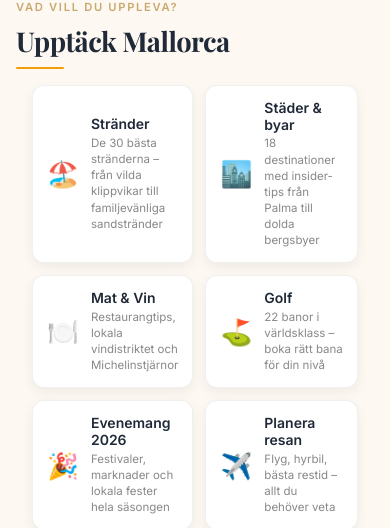
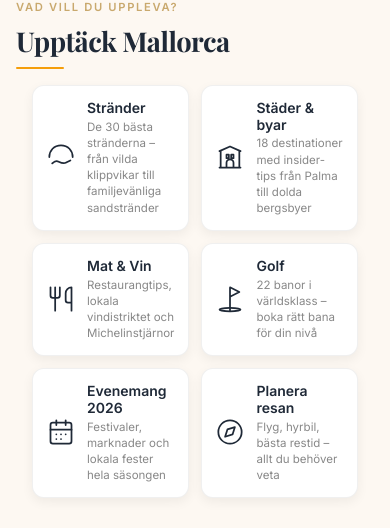
Before and after one commit to ErikFerla/min-hemsida, a Next.js app: page / in a window 390 px wide. Shown: the part 856-1384 px from the top of the page. Built offline with nearby package versions, Linux system fonts and the light colour scheme; a web font is replaced by a local one.

Commit message:
Replace emoji with minimal black SVG icons in feature-cards

```diff
--- a/app/components/FeatureCards.tsx
+++ b/app/components/FeatureCards.tsx
@@ -1,5 +1,5 @@
 'use client';
-import { useEffect, useState } from 'react';
+import { useEffect, useState, type ReactNode } from 'react';
 
 function useIsMobile() {
   const [isMobile, setIsMobile] = useState(false);
@@ -12,13 +12,15 @@ function useIsMobile() {
   return isMobile;
 }
 
-const items = [
-  { icon: '🏖️', title: 'Stränder', desc: 'De 30 bästa stränderna – från vilda klippvikar till familjevänliga sandstränder', href: '/strandar' },
-  { icon: '🏙️', title: 'Städer & byar', desc: '18 destinationer med insider-tips från Palma till dolda bergsbyer', href: '/byar' },
-  { icon: '🍽️', title: 'Mat & Vin', desc: 'Restaurangtips, lokala vindistriktet och Michelinstjärnor', href: '/mat' },
-  { icon: '⛳', title: 'Golf', desc: '22 banor i världsklass – boka rätt bana för din nivå', href: '/aktiviteter/golf' },
-  { icon: '🎉', title: 'Evenemang 2026', desc: 'Festivaler, marknader och lokala fester hela säsongen', href: '/evenemang' },
-  { icon: '✈️', title: 'Planera resan', desc: 'Flyg, hyrbil, bästa restid – allt du behöver veta', href: '/flyg' },
+const svgProps = { width: 28, height: 28, viewBox: '0 0 24 24', fill: 'none', stroke: '#1f2937', strokeWidth: 1.5, strokeLinecap: 'round' as const, strokeLinejoin: 'round' as const };
+
+const items: { icon: ReactNode; title: string; desc: string; href: string }[] = [
+  { icon: <svg {...svgProps}><path d="M2 12c0-5.5 4-10 10-10s10 4.5 10 10"/><path d="M4.5 17.5C6 16 8 15 10 16s4 2 6 1 4-2 4-2"/></svg>, title: 'Stränder', desc: 'De 30 bästa stränderna – från vilda klippvikar till familjevänliga sandstränder', href: '/strandar' },
+  { icon: <svg {...svgProps}><path d="M3 21h18M3 7l9-4 9 4M4 21V7M20 21V7M9 21v-4a3 3 0 016 0v4"/><rect x="9" y="10" width="2" height="3"/><rect x="13" y="10" width="2" height="3"/></svg>, title: 'Städer & byar', desc: '18 destinationer med insider-tips från Palma till dolda bergsbyer', href: '/byar' },
+  { icon: <svg {...svgProps}><path d="M3 2v7c0 1.1.9 2 2 2h4a2 2 0 002-2V2M7 2v20M21 15V2a5 5 0 00-5 5v6c0 1.1.9 2 2 2h3zm0 0v7"/></svg>, title: 'Mat & Vin', desc: 'Restaurangtips, lokala vindistriktet och Michelinstjärnor', href: '/mat' },
+  { icon: <svg {...svgProps}><path d="M12 2v20M12 2l8 4-8 4"/><ellipse cx="12" cy="21" rx="9" ry="1.5"/></svg>, title: 'Golf', desc: '22 banor i världsklass – boka rätt bana för din nivå', href: '/aktiviteter/golf' },
+  { icon: <svg {...svgProps}><rect x="3" y="4" width="18" height="18" rx="2"/><path d="M16 2v4M8 2v4M3 10h18"/><path d="M8 14h.01M12 14h.01M16 14h.01M8 18h.01M12 18h.01"/></svg>, title: 'Evenemang 2026', desc: 'Festivaler, marknader och lokala fester hela säsongen', href: '/evenemang' },
+  { icon: <svg {...svgProps}><circle cx="12" cy="12" r="10"/><path d="M16.2 7.8l-2 6.3-6.4 2 2-6.3z"/></svg>, title: 'Planera resan', desc: 'Flyg, hyrbil, bästa restid – allt du behöver veta', href: '/flyg' },
 ];
 
 export default function FeatureCards() {
@@ -50,9 +52,8 @@ export default function FeatureCards() {
             transition: 'transform 0.22s cubic-bezier(0.25,0.46,0.45,0.94), box-shadow 0.22s cubic-bezier(0.25,0.46,0.45,0.94)',
           }}
         >
-          {/* Emoji */}
+          {/* Icon */}
           <div style={{
-            fontSize: isMobile ? '1.6rem' : '1.5rem',
             marginBottom: isMobile ? '0' : '12px',
             lineHeight: 1,
             flexShrink: 0,
--- a/components/MobileFeatureCards.tsx
+++ b/components/MobileFeatureCards.tsx
@@ -1,12 +1,15 @@
 'use client';
+import type { ReactNode } from 'react';
 
-const cards = [
-  { emoji: '🏖️', title: 'Stränder', desc: 'De 30 bästa stränderna – från vilda klippvikar till familjevänliga sandstränder', href: '/strandar' },
-  { emoji: '🏙️', title: 'Städer & byar', desc: '18 destinationer med insider-tips från Palma till dolda bergsbyer', href: '/byar' },
-  { emoji: '🍽️', title: 'Mat & Vin', desc: 'Restaurangtips, lokala vindistriktet och Michelinstjärnor', href: '/mat' },
-  { emoji: '⛳', title: 'Golf', desc: '22 banor i världsklass – boka rätt bana för din nivå', href: '/aktiviteter/golf' },
-  { emoji: '🎉', title: 'Evenemang 2026', desc: 'Festivaler, marknader och lokala fester hela säsongen', href: '/evenemang' },
-  { emoji: '✈️', title: 'Planera resan', desc: 'Flyg, hyrbil, bästa restid – allt du behöver veta', href: '/flyg' },
+const svgProps = { width: 28, height: 28, viewBox: '0 0 24 24', fill: 'none', stroke: '#1f2937', strokeWidth: 1.5, strokeLinecap: 'round' as const, strokeLinejoin: 'round' as const };
+
+const cards: { icon: ReactNode; title: string; desc: string; href: string }[] = [
+  { icon: <svg {...svgProps}><path d="M2 12c0-5.5 4-10 10-10s10 4.5 10 10"/><path d="M4.5 17.5C6 16 8 15 10 16s4 2 6 1 4-2 4-2"/></svg>, title: 'Stränder', desc: 'De 30 bästa stränderna – från vilda klippvikar till familjevänliga sandstränder', href: '/strandar' },
+  { icon: <svg {...svgProps}><path d="M3 21h18M3 7l9-4 9 4M4 21V7M20 21V7M9 21v-4a3 3 0 016 0v4"/><rect x="9" y="10" width="2" height="3"/><rect x="13" y="10" width="2" height="3"/></svg>, title: 'Städer & byar', desc: '18 destinationer med insider-tips från Palma till dolda bergsbyer', href: '/byar' },
+  { icon: <svg {...svgProps}><path d="M3 2v7c0 1.1.9 2 2 2h4a2 2 0 002-2V2M7 2v20M21 15V2a5 5 0 00-5 5v6c0 1.1.9 2 2 2h3zm0 0v7"/></svg>, title: 'Mat & Vin', desc: 'Restaurangtips, lokala vindistriktet och Michelinstjärnor', href: '/mat' },
+  { icon: <svg {...svgProps}><path d="M12 2v20M12 2l8 4-8 4"/><ellipse cx="12" cy="21" rx="9" ry="1.5"/></svg>, title: 'Golf', desc: '22 banor i världsklass – boka rätt bana för din nivå', href: '/aktiviteter/golf' },
+  { icon: <svg {...svgProps}><rect x="3" y="4" width="18" height="18" rx="2"/><path d="M16 2v4M8 2v4M3 10h18"/><path d="M8 14h.01M12 14h.01M16 14h.01M8 18h.01M12 18h.01"/></svg>, title: 'Evenemang 2026', desc: 'Festivaler, marknader och lokala fester hela säsongen', href: '/evenemang' },
+  { icon: <svg {...svgProps}><circle cx="12" cy="12" r="10"/><path d="M16.2 7.8l-2 6.3-6.4 2 2-6.3z"/></svg>, title: 'Planera resan', desc: 'Flyg, hyrbil, bästa restid – allt du behöver veta', href: '/flyg' },
 ];
 
 export default function MobileFeatureCards() {
@@ -36,8 +39,8 @@ export default function MobileFeatureCards() {
             minHeight: '44px',
           }}
         >
-          <span style={{ fontSize: '1.6rem', flexShrink: 0, lineHeight: 1 }}>
-            {card.emoji}
+          <span style={{ flexShrink: 0, lineHeight: 1, marginBottom: '0' }}>
+            {card.icon}
           </span>
           <div>
             <div style={{
```
